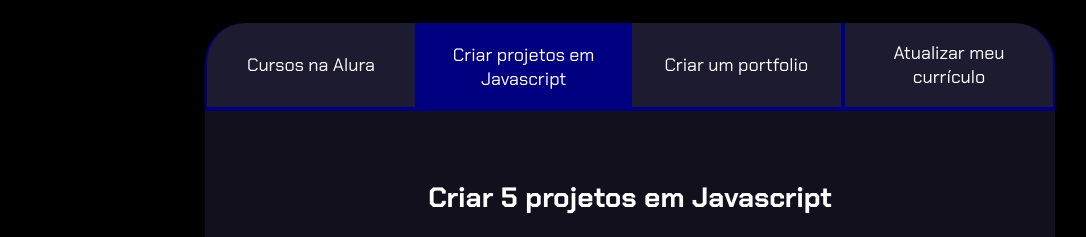
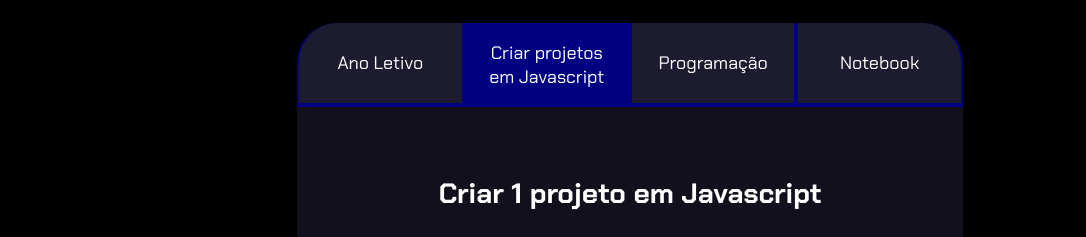
Before and after one commit to EduardodeMirandaRocha/Projeto_de_vida, a plain HTML site: page index.html in a window 1280 px wide. Both pictures are taken after a click on the button "Criar projetos em Javascript". Shown: the part 80-317 px from the top of the page, without its empty margins (10-1096 px from the left). Drawn offline with Linux system fonts and the light colour scheme.

Commit message:
Update index.html

```diff
--- a/index.html
+++ b/index.html
@@ -13,14 +13,14 @@
         <h2 class="titulo-principal">Meus objetivos do ano<span>_</span></h2>
         <div class="conteudo">
             <div class="botoes">
-                <button class="botao ativo">Cursos na Alura</button>
+                <button class="botao ativo">Ano Letivo</button>
                 <button class="botao">Criar projetos em Javascript</button>
-                <button class="botao">Criar um portfolio</button>
-                <button class="botao">Atualizar meu currículo</button>
+                <button class="botao">Programação</button>
+                <button class="botao">Notebook</button>
             </div>
             <div class="abas-textos">
                 <div class="aba-conteudo ativo">
-                    <h3 class="aba-conteudo-titulo-principal">Estudar 4 cursos na Alura</h3>
+                    <h3 class="aba-conteudo-titulo-principal">Passar de an0</h3>
                     <h4 class="aba-conteudo-titulo-secundario">Tempo para completar o objetivo</h4>
                     <div class="contador">
                         <div class="contador-digito">
@@ -42,7 +42,7 @@
                     </div>
                 </div>
                 <div class="aba-conteudo">
-                    <h3 class="aba-conteudo-titulo-principal">Criar 5 projetos em Javascript</h3>
+                    <h3 class="aba-conteudo-titulo-principal">Criar 1 projeto em Javascript</h3>
                     <h4 class="aba-conteudo-titulo-secundario">Tempo para completar o objetivo</h4>
                     <div class="contador">
                         <div class="contador-digito">
@@ -64,7 +64,7 @@
                     </div>
                 </div>
                 <div class="aba-conteudo">
-                    <h3 class="aba-conteudo-titulo-principal">Criar um portfolio com os meus 3 melhores projetos</h3>
+                    <h3 class="aba-conteudo-titulo-principal">Aprender programção</h3>
                     <h4 class="aba-conteudo-titulo-secundario">Tempo para completar o objetivo</h4>
                     <div class="contador">
                         <div class="contador-digito">
@@ -86,7 +86,7 @@
                     </div>
                 </div>
                 <div class="aba-conteudo">
-                    <h3 class="aba-conteudo-titulo-principal">Atualizar meu curriculo com os certificados da Alura</h3>
+                    <h3 class="aba-conteudo-titulo-principal">Comprar um notebook</h3>
                     <h4 class="aba-conteudo-titulo-secundario">Tempo para completar o objetivo</h4>
                     <div class="contador">
                         <div class="contador-digito">
```
